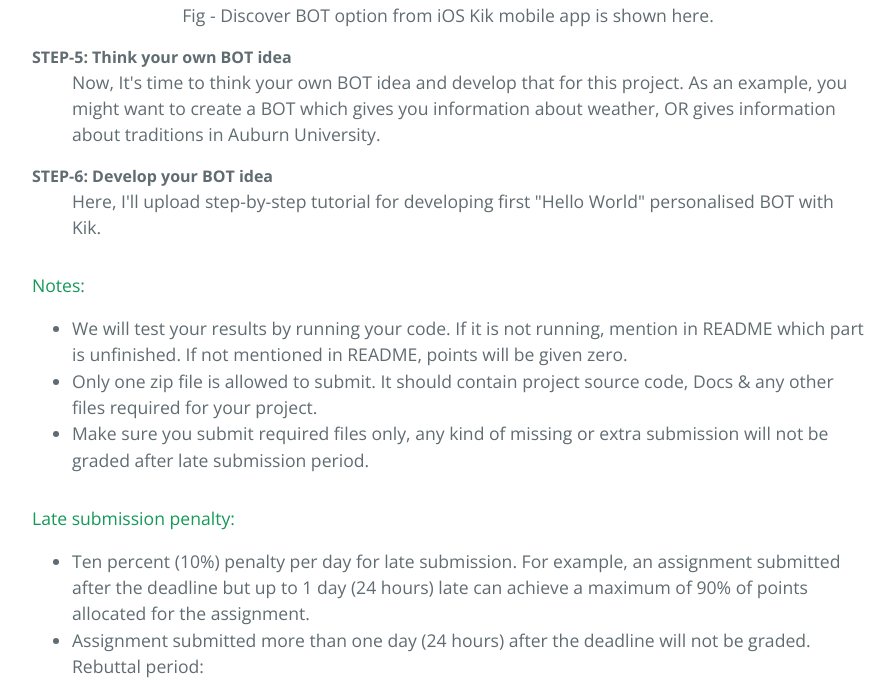
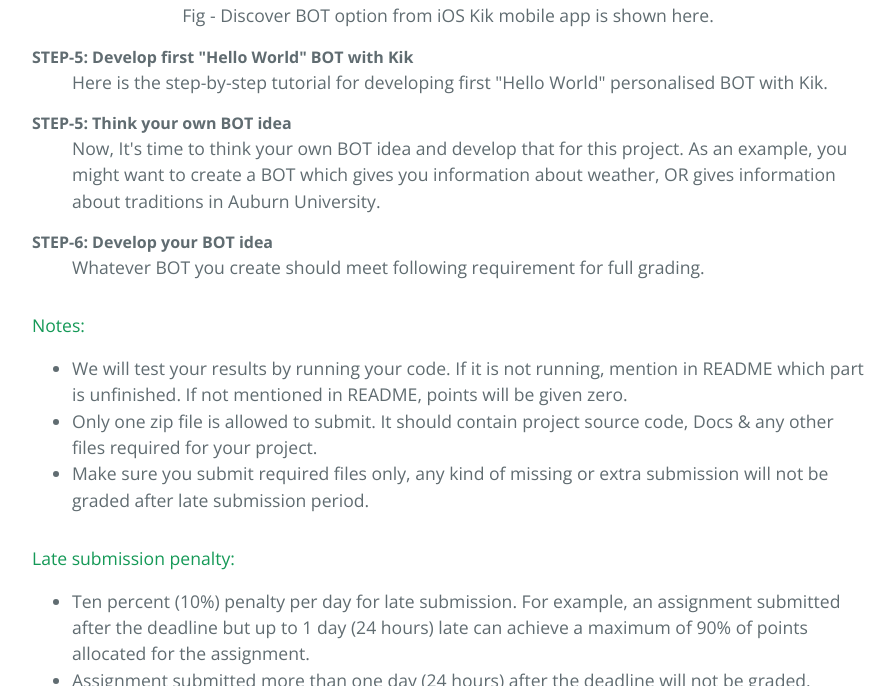
Before and after one commit to Ravi2712/ravi2712.github.io, a Jekyll site: the page built from index.md, in a window 1280 px wide and 900 px high, scrolled down 1761 px, cut to the strip 214-900 px from the top of the window. Shown: the whole strip, without its empty margins (192-1087 px from the left). Built offline with Jekyll 4.4.1, drawn with Linux system fonts in a browser that asks for light colours.

Commit message:
Changes#14

```diff
--- a/index.md
+++ b/index.md
@@ -46,11 +46,13 @@ In this project, we are going to create "Personalised Bot" with platform [Kik](h
 <br>
 Fig - Discover BOT option from iOS Kik mobile app is shown here.
 </center>
+<dt>STEP-5: Develop first "Hello World" BOT with Kik</dt>
+<dd>Here is the step-by-step tutorial for developing first "Hello World" personalised BOT with Kik.</dd>
 <dt>STEP-5: Think your own BOT idea</dt>
 <dd>Now, It's time to think your own BOT idea and develop that for this project. As an example, you might want to create a BOT which gives you information about weather, OR gives information about traditions in Auburn University.</dd>
 <dt>STEP-6: Develop your BOT idea</dt>
 <dd>
-Here, I'll upload step-by-step tutorial for developing first "Hello World" personalised BOT with Kik.
+Whatever BOT you create should meet following requirement for full grading.
 </dd>
 </dl>
 
```
